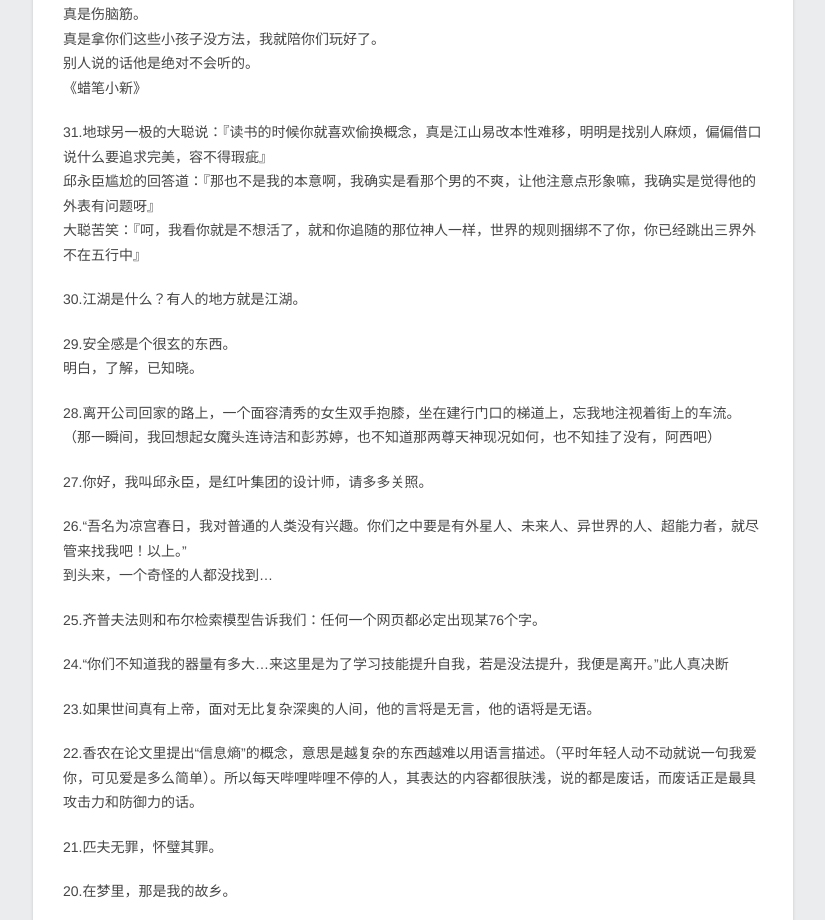
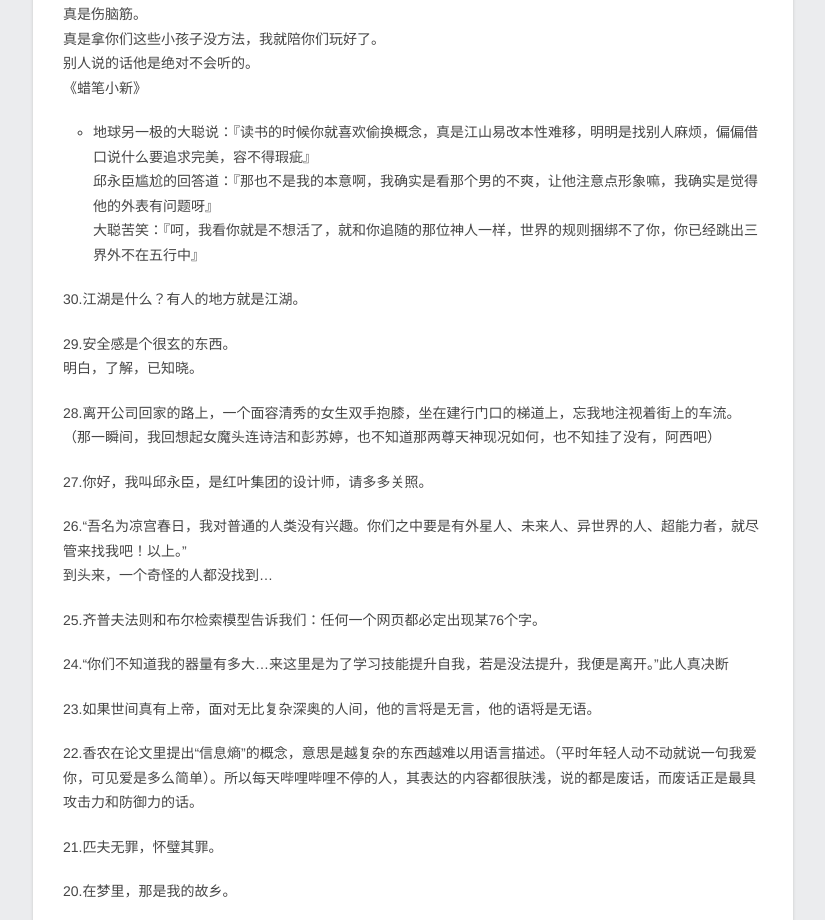
Before and after one commit to qiuyongchenx/qiuyongchenx.github.io, a plain HTML site: page 2016/12/25/world-A/index.html in a window 1280 px wide. Shown: the part 1028-1948 px from the top of the page, without its empty margins (227-1052 px from the left). Drawn offline with nearby package versions, Linux system fonts and the light colour scheme; files whose address does not match are found by name.

Commit message:
Site updated: 2016-12-25 17:57:48

```diff
--- a/2016/12/25/world-A/index.html
+++ b/2016/12/25/world-A/index.html
@@ -16,7 +16,7 @@
 <meta property="og:url" content="http://www.qiuyongchen.top/2016/12/25/world-A/index.html">
 <meta property="og:site_name" content="邱永臣">
 <meta property="og:description" content="拜托你不要闹了组长﻿什么？真是叫人担心﻿真是任性的家伙﻿你的长相也不适合小孩子观赏…﻿谁稀罕那种扁扁的洗衣板…﻿你这个年纪还有什么不好意思的欧巴桑﻿这种小事就不要计较了嘛，这不是小事~﻿原来如此，我完全明白了，说明的真有趣，原来是这样哦﻿还不晓得将来会变成怎样咧﻿也可以这么说了，对了，你要去哪里啊…﻿我忽然想独自漫步在陌生的街道，好想去远方流浪﻿没有啊，随便聊聊而已嘛﻿你好奸诈，你根本就没有相信我">
-<meta property="og:updated_time" content="2016-12-25T09:56:25.945Z">
+<meta property="og:updated_time" content="2016-12-25T09:57:42.568Z">
 <meta name="twitter:card" content="summary">
 <meta name="twitter:title" content="邱永臣与世界（A）">
 <meta name="twitter:description" content="拜托你不要闹了组长﻿什么？真是叫人担心﻿真是任性的家伙﻿你的长相也不适合小孩子观赏…﻿谁稀罕那种扁扁的洗衣板…﻿你这个年纪还有什么不好意思的欧巴桑﻿这种小事就不要计较了嘛，这不是小事~﻿原来如此，我完全明白了，说明的真有趣，原来是这样哦﻿还不晓得将来会变成怎样咧﻿也可以这么说了，对了，你要去哪里啊…﻿我忽然想独自漫步在陌生的街道，好想去远方流浪﻿没有啊，随便聊聊而已嘛﻿你好奸诈，你根本就没有相信我">
@@ -92,7 +92,9 @@
 	<section class="content">
   	<div class="article-entry" itemprop="articleBody">
     	<p>拜托你不要闹了组长﻿<br>什么？真是叫人担心﻿<br>真是任性的家伙﻿<br>你的长相也不适合小孩子观赏…﻿<br>谁稀罕那种扁扁的洗衣板…﻿<br>你这个年纪还有什么不好意思的欧巴桑﻿<br>这种小事就不要计较了嘛，这不是小事~﻿<br>原来如此，我完全明白了，说明的真有趣，原来是这样哦﻿<br>还不晓得将来会变成怎样咧﻿<br>也可以这么说了，对了，你要去哪里啊…﻿<br>我忽然想独自漫步在陌生的街道，好想去远方流浪﻿<br>没有啊，随便聊聊而已嘛﻿<br>你好奸诈，你根本就没有相信我﻿<br>这么幼稚的把戏，我早就玩腻了﻿<br>啰嗦的女人会惹人讨厌﻿<br>小心变成大屁股的老太婆。﻿<br>我没有那么好。﻿<br>讲不过我，就随便编个理由来应付。﻿<br>你看起来很烦恼，是不是男朋友打来的。﻿<br>随便，都可以。﻿<br>没关系，我只想一直抱着你。﻿<br>真受不了你们女人。﻿<br>你看着我我会不好意思的。﻿<br>我没有那种心情。﻿<br>我好累。﻿<br>好了，反正人生不就这样吗？﻿<br>你年纪也不小了，应该学会自己尿尿了。﻿<br>我是在百忙中抽空过来的。﻿<br>不客气，拜拜。﻿<br>看你这么想要，就送给你吧。﻿<br>我只是想要老师开心一点，你为什么要生气呢？﻿<br>你有什么要拜托我就直说好了&lt;(￣︶￣)&gt;﻿<br>真是伤脑筋。﻿<br>真是拿你们这些小孩子没方法，我就陪你们玩好了。﻿<br>别人说的话他是绝对不会听的。﻿<br>《蜡笔小新》﻿</p>
-<p>31.地球另一极的大聪说：『读书的时候你就喜欢偷换概念，真是江山易改本性难移，明明是找别人麻烦，偏偏借口说什么要追求完美，容不得瑕疵』﻿<br>邱永臣尴尬的回答道：『那也不是我的本意啊，我确实是看那个男的不爽，让他注意点形象嘛，我确实是觉得他的外表有问题呀』﻿<br>大聪苦笑：『呵，我看你就是不想活了，就和你追随的那位神人一样，世界的规则捆绑不了你，你已经跳出三界外不在五行中』﻿</p>
+<ol>
+<li>地球另一极的大聪说：『读书的时候你就喜欢偷换概念，真是江山易改本性难移，明明是找别人麻烦，偏偏借口说什么要追求完美，容不得瑕疵』﻿<br>邱永臣尴尬的回答道：『那也不是我的本意啊，我确实是看那个男的不爽，让他注意点形象嘛，我确实是觉得他的外表有问题呀』﻿<br>大聪苦笑：『呵，我看你就是不想活了，就和你追随的那位神人一样，世界的规则捆绑不了你，你已经跳出三界外不在五行中』﻿</li>
+</ol>
 <p>30.江湖是什么？有人的地方就是江湖。﻿</p>
 <p>29.安全感是个很玄的东西。﻿<br>明白，了解，已知晓。﻿</p>
 <p>28.离开公司回家的路上，一个面容清秀的女生双手抱膝，坐在建行门口的梯道上，忘我地注视着街上的车流。﻿<br>（那一瞬间，我回想起女魔头连诗洁和彭苏婷，也不知道那两尊天神现况如何，也不知挂了没有，阿西吧）﻿</p>
```
Also changed, not shown: archives/2016/12/index.html (+3 -1 lines), archives/2016/index.html (+3 -1 lines), index.html (+3 -1 lines), tags/世界/index.html (+3 -1 lines).
